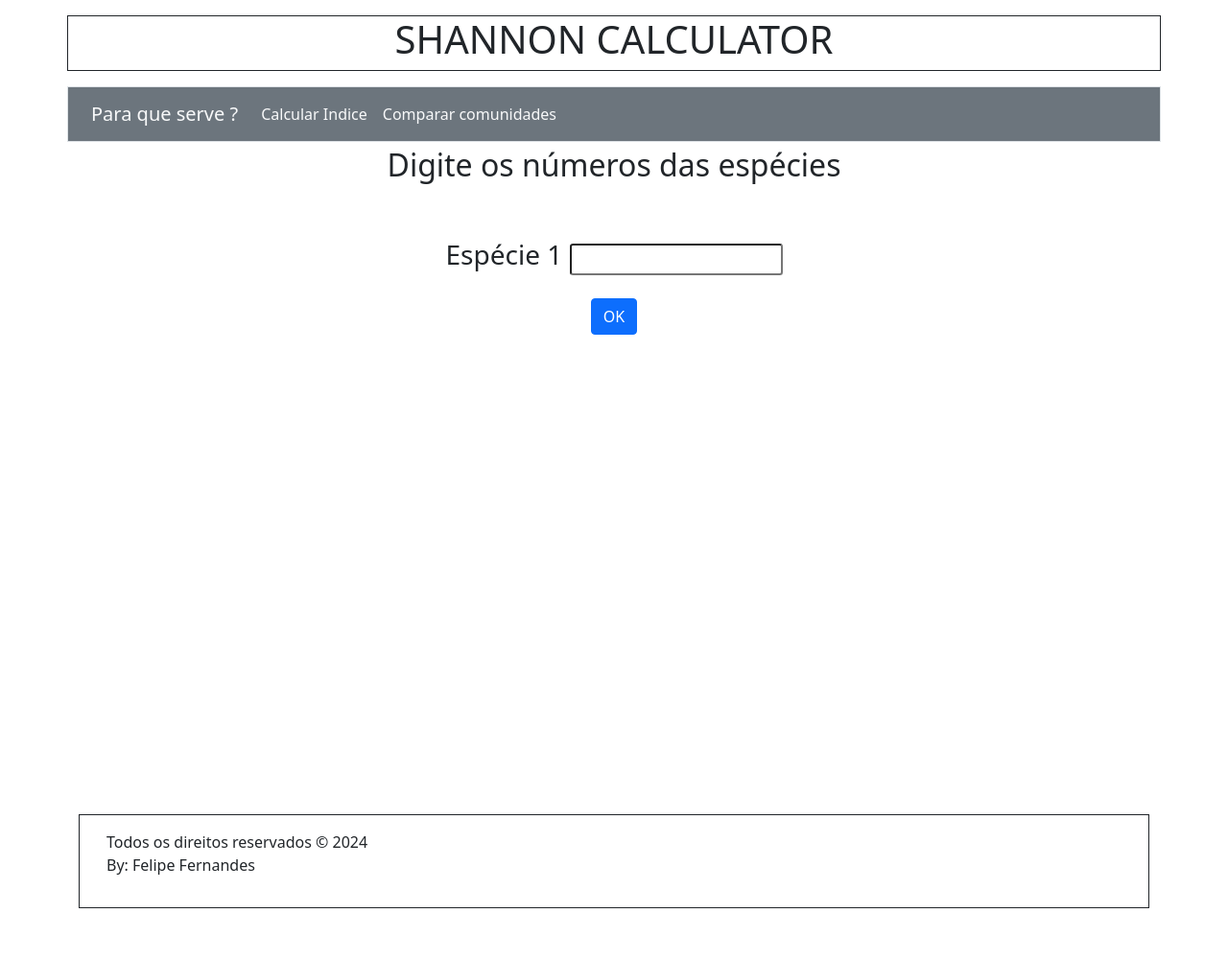
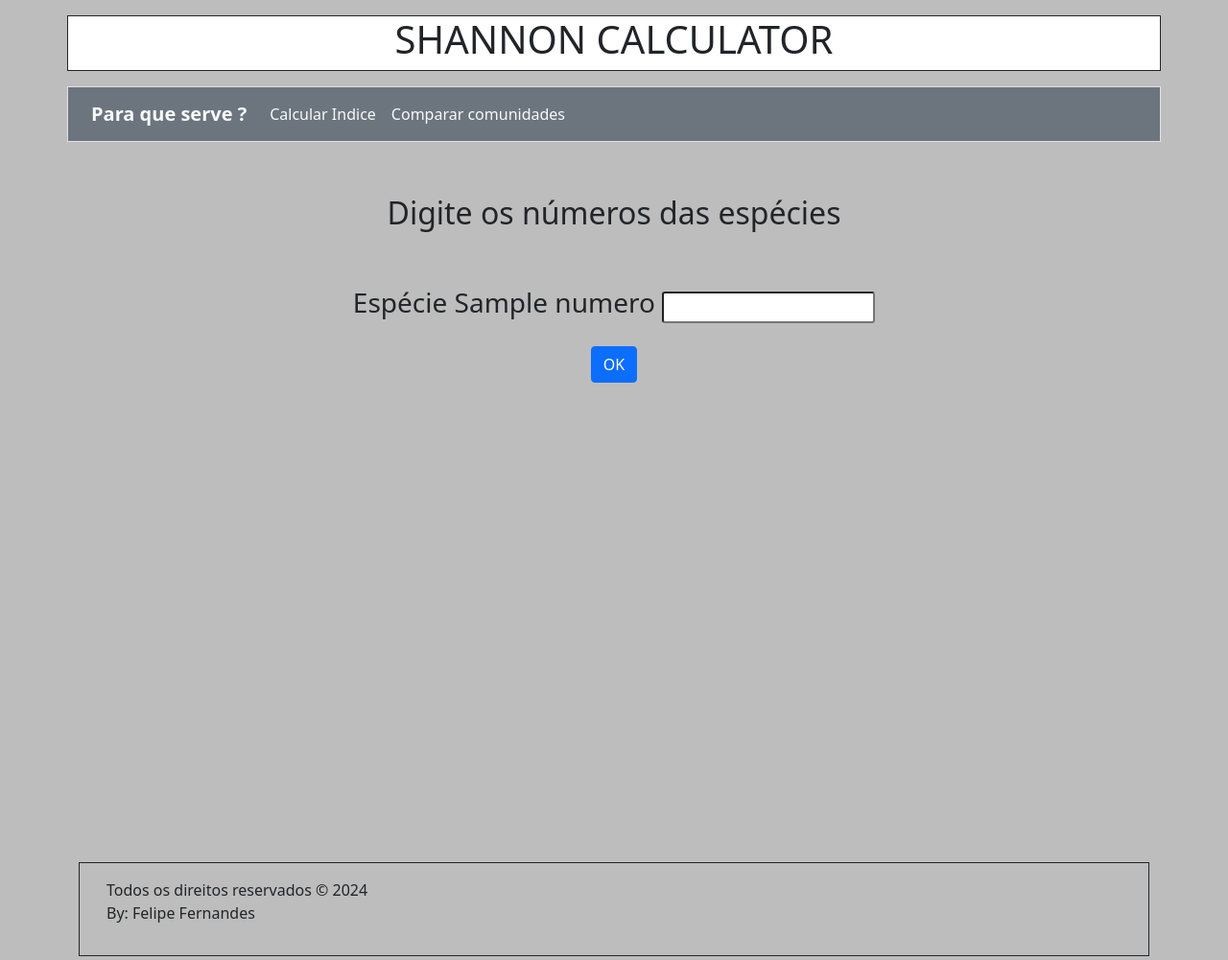
Before and after one commit to felipeffsa/Shannon-Calculator, a Django app: template interface/templates/interface/digite_especies.html in a window 1280 px wide. Shown: the whole page at 96% size. Before the commit the page ends 947 px from the top, so only its background shows below. Run offline with Django 5.2, Linux system fonts and the light colour scheme; the template is opened without the code that fills it: most values are stand-ins (such as "Sample title", 1, 10 or a date in 2020).

Commit message:
Logica de shannon completa

```diff
--- a/interface/templates/interface/digite_especies.html
+++ b/interface/templates/interface/digite_especies.html
@@ -6,13 +6,15 @@
     {% block conteudo %}
 
     <div class="container text-center margin-alterada">
-      <span class ='fs-2'>Digite os números das espécies</span>
+      <span class ='fs-2 mt-4'>Digite os números das espécies</span>
       <div class="row mt-5">
           <div class="col-12">
 
-              <form action=".">
-                  <span class ='fs-3'>Espécie 1 </span>
-                  <input type="number" class ='form-control-sm mt-2'><br><br>
+              <form action="{% url "processamento" %}">
+                {% for numero in numeros  %}
+                  <span class ='fs-3'>Espécie {{numero}} </span>
+                  <input type="number" name ='resultados' class ='form-control-sm mt-2'><br><br>
+                  {% endfor %}
                   <button type="submit" class ='btn btn-primary'>OK</button>
 
               </form>
--- a/interface/templates/interface/indice_calculator.html
+++ b/interface/templates/interface/indice_calculator.html
@@ -5,9 +5,9 @@
     <div class="container text-center" style ='margin-bottom: 400px; margin-top:150px'>
       <div class="row">
           <div class="col-12">
-              <form action=".">
+              <form action="{% url "digite" %}">
                   <span class ='fs-3'>Digite a riqueza da comunidade </span><br>
-                  <input type="number" class ='form-control-sm mt-2'><br><br>
+                  <input type="number" name ='numeros' class ='form-control-sm mt-2'><br><br>
                   <button type="submit" class ='btn btn-primary'>OK</button>
 
               </form>
--- a/interface/templates/interface/paraqueserve.html
+++ b/interface/templates/interface/paraqueserve.html
@@ -1,4 +1,6 @@
+
 {% extends "base.html" %}
+{% load static %}
     <!--Inicio das colunas do conteudo da página-->
     {% block title %}Para que serve ?{% endblock title %}
     {% block conteudo %}
@@ -6,7 +8,7 @@
         <div class="row">
             <div class="col-12 text-center my-5 fs-1">Para que serve?</div>
             <div class="col-12 text-center border border-dark">O índice de Shannon (também chamado de índice Shannon-Weaver ou de índice do Shannon-Wiener) � ′{\displaystyle H^{\prime }} é um dos diversos índices da diversidade usados para medir a diversidade em dados categóricos. É simplesmente a informação entropica da distribuição, tratamento as espécies como símbolos e o tamanhos da respectiva população como uma probabilidade. Este artigo trata a sua utilização para medir a biodiversidade. A vantagem deste índice é que ele leva em consideração o número das espécies e as espécies dominantes. O índice é incrementado, quer por terem adicionado uma única espécie, ou por terem uma importante equitatividade. O nome "Shannon-Weaver" é uma contração imprópria; aparentemente alguns biólogos concluiram erradamente que Warren Weaver, autor de um influente prefácio do livro formulardo[1] por Claude Shannon publicado em 1948 papel [2] fundador da teoria da informação, era uma Cofundador desta teoria. Weaver teve um papel crucial no rápida desenvolvimento da teoria informação, no pós guerra, de um modo diferente, no entanto, como um influente administrador da Fundação Rockefeller, ele garantiu que a primeira publicações teóricos recebessem generosas doações para a pesquisa. Norbert Wiener não tinha em mão se quer o índice, embora sua influencia seja popular na cibernética era frequentemente relacionado a teoria da informação na década de 1950.</div>
-            <div class="col-12 text-center mt-5"><img src="shannonwiener.png" alt="Indice de Shannon" class ='w-25'></div>
+            <div class="col-12 text-center mt-5"><img src="{% static "interface/img/shannonwiener.png" %}" alt="Indice de Shannon" class ='w-50'></div>
             <div class="col-12 text-center mt-5">Isso aqui deve ser modificado, para posteriormente botar mais coisas e ser formatado com sucesso</div>
         </div>
     </div>
--- a/interface/urls.py
+++ b/interface/urls.py
@@ -4,5 +4,6 @@ from interface import views
 urlpatterns = [
     path('',views.indice_calculator, name ='indice_calculator'),
     path('digite/',views.digite_especies, name ='digite'),
+    path('processamento',views.processamento, name ='processamento'),
     path('paraqueserve/',views.serve, name ='serve'),
 ]
--- a/shannon/urls.py
+++ b/shannon/urls.py
@@ -16,8 +16,10 @@ Including another URLconf
 """
 from django.contrib import admin
 from django.urls import path,include
+from django.conf import settings
+from django.conf.urls.static import static
 
 urlpatterns = [
     path('admin/', admin.site.urls),
     path('',include('interface.urls'))
-]
+]+ static(settings.MEDIA_URL, document_root=settings.MEDIA_ROOT)
--- a/templates/base.html
+++ b/templates/base.html
@@ -6,21 +6,22 @@
     <meta name="viewport" content="width=device-width, initial-scale=1.0">
     <link href="https://cdn.jsdelivr.net/npm/bootstrap@5.0.2/dist/css/bootstrap.min.css" rel="stylesheet" integrity="sha384-EVSTQN3/azprG1Anm3QDgpJLIm9Nao0Yz1ztcQTwFspd3yD65VohhpuuCOmLASjC" crossorigin="anonymous">
     <link rel ='stylesheet' href = "{% static "geral/css/base.css" %}">
+    <link rel ='stylesheet' href = "{% static "geral/img" %}">
 <title>Shannon Calculator|{% block title %}{% endblock title %}</title>
 </head>
-<body>
+<body class='body-background'>
     <!--A div abaixo ficará fixa em todas as páginas-->
-    <div class="container border border-dark text-center mt-3 "><h1>SHANNON CALCULATOR</h1></div>
+    <div class="container border border-dark text-center mt-3 bg-white "><h1>SHANNON CALCULATOR</h1></div>
     <!--Fim do Shannon Calculator-->
     <div class ='container text-center border border mt-3 bg-secondary'>
     <nav class="navbar navbar-expand bg-body-tertiary">
         <div class="container-fluid">
 
           <div class="collapse navbar-collapse" id="navbarTogglerDemo01">
-            <a class="navbar-brand text-light" href="paraqueserve.html">Para que serve ?</a>
+            <a class="navbar-brand text-light" href="{% url "serve" %}"><strong >Para que serve ?</strong></a>
             <ul class="navbar-nav me-auto mb-2 mb-lg-0">
               <li class="nav-item">
-                <a class="nav-link active text-light" aria-current="page" href="#">Calcular Indice</a>
+                <a class="nav-link active text-light" aria-current="page" href="{% url "indice_calculator" %}">Calcular Indice</a>
               </li>
               <li class="nav-item">
                 <a class="nav-link active text-light" aria-disabled="true">Comparar comunidades</a>
--- a/templates/static/geral/css/base.css
+++ b/templates/static/geral/css/base.css
@@ -2,5 +2,9 @@
     margin-top: 50px;
 }
 .margin-alterada{
+    margin-top: 50px;
     margin-bottom:500px
 }
+.body-background{
+    background-color: rgba(109, 109, 109, 0.452);
+}
--- /dev/null
+++ b/teste_rapido.py
@@ -0,0 +1,4 @@
+numeros = [-0.13979400086720375, -0.0559176003468815, -0.3734080277505203, -0.15917600346881505, -0.13979400086720375]
+for numero in numeros:
+
+    print(round(numero,2))
```
Also changed, not shown: interface/views.py (+32 -1 lines), templates/static/interface/img/shannonwiener.png (renamed from interface/templates/interface/shannonwiener.png).
